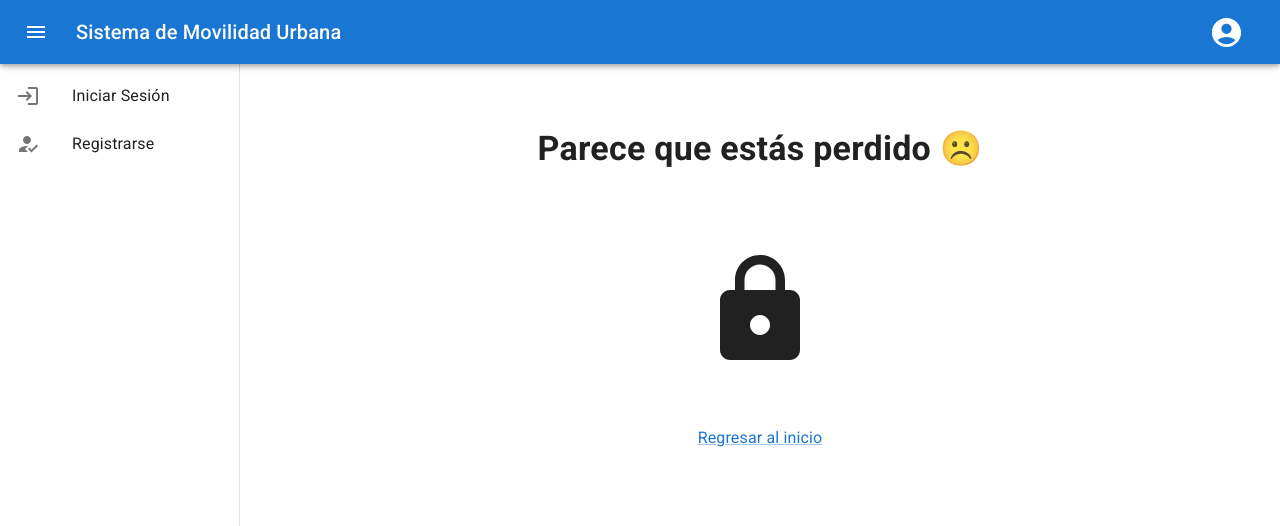
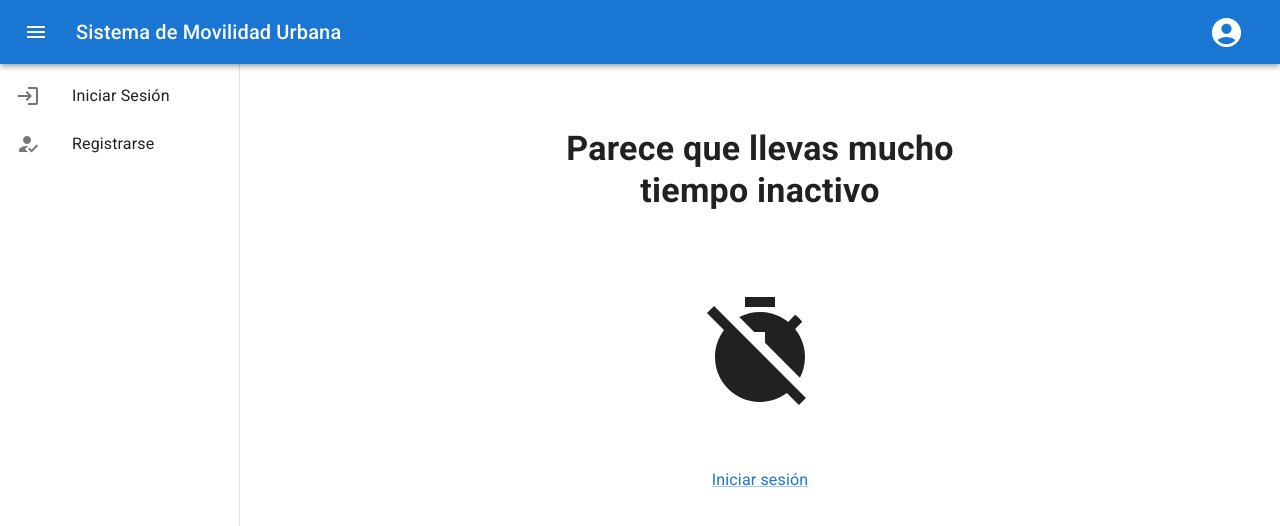
Before and after one commit to daniel-lujan/smu-security, a Next.js app: page /inactive-logout in a window 1280 px wide. Before the commit this address had no page. Shown: the top 526 px of the page. Built offline with nearby package versions, Linux system fonts and the light colour scheme; a web font is replaced by a local one.

Commit message:
feat: :sparkles: Add inactivity logout page

```diff
--- /dev/null
+++ b/app/inactive-logout/page.jsx
@@ -0,0 +1,45 @@
+"use client";
+
+import { Grid, Link, Typography } from "@mui/material";
+import TimerOffIcon from "@mui/icons-material/TimerOff";
+
+export default function InactiveLogout() {
+  return (
+    <Grid
+      container
+      spacing={0}
+      direction="column"
+      alignItems="center"
+      justifyContent="center"
+      marginTop={5}
+      maxWidth="100%"
+    >
+      <Grid
+        container
+        direction="column"
+        display="flex"
+        gap={7}
+        width="500px"
+        maxWidth="100%"
+      >
+        <Typography
+          variant="h4"
+          fontWeight="bold"
+          marginBottom={3}
+          textAlign="center"
+        >
+          Parece que llevas mucho tiempo inactivo
+        </Typography>
+        <TimerOffIcon
+          style={{
+            alignSelf: "center",
+            fontSize: "120px",
+          }}
+        />
+        <Link href="/login" textAlign="center">
+          Iniciar sesión
+        </Link>
+      </Grid>
+    </Grid>
+  );
+}
```
